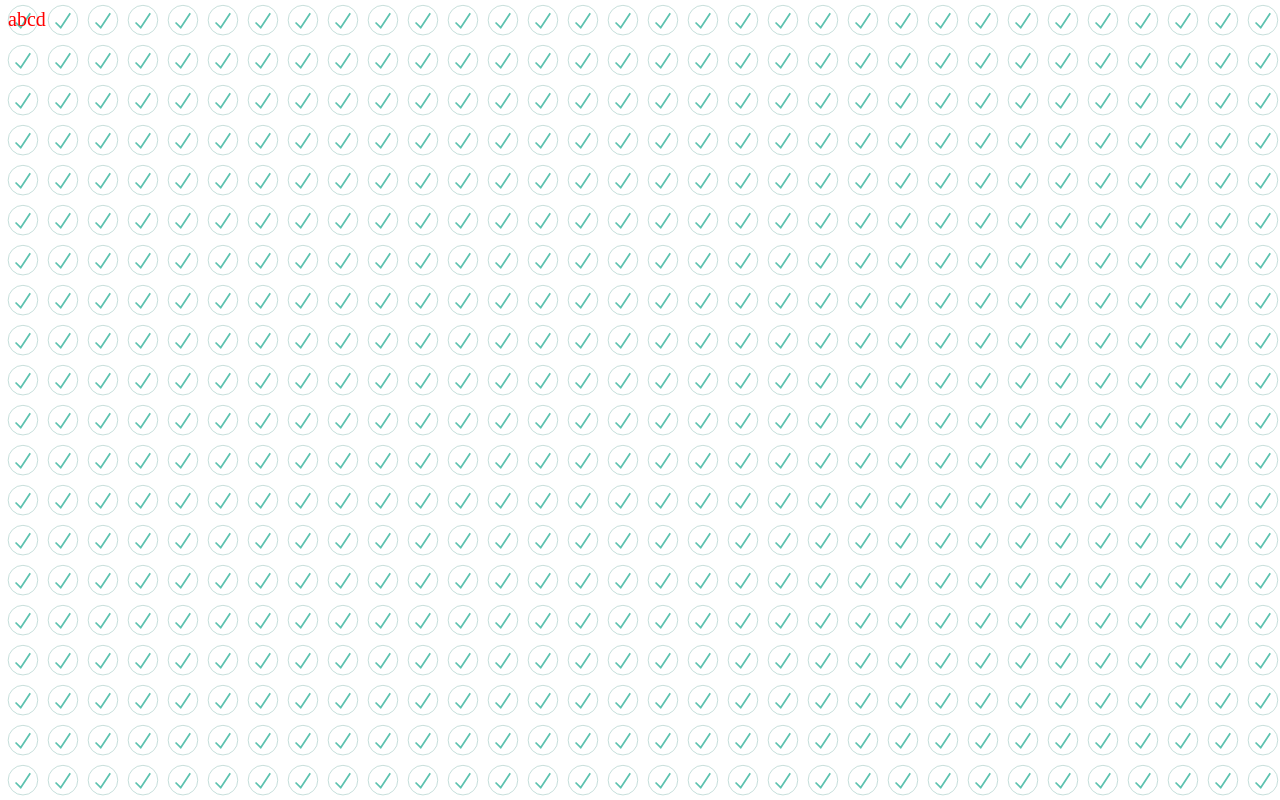
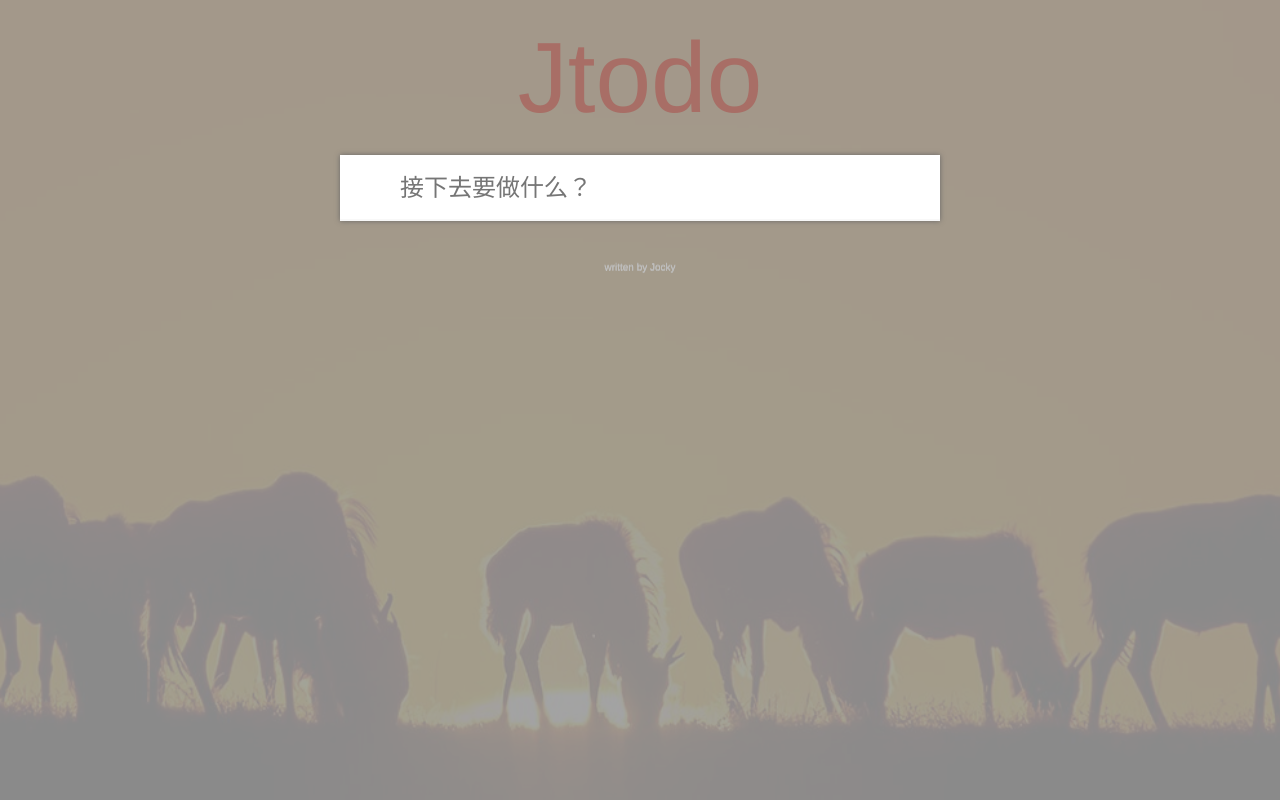
Before and after one commit to tcshendan/vue-ssr-tech, a Vue app: page / in a window 1280 px wide. Built offline with nearby package versions, Linux system fonts and the light colour scheme; the HTML template or start-up script is replaced by a standard one.

Commit message:
实现todo应用的界面1

```diff
--- a/package.json
+++ b/package.json
@@ -18,6 +18,7 @@
     "autoprefixer": "^9.3.1",
     "babel-helper-vue-jsx-merge-props": "^2.0.3",
     "babel-loader": "^8.0.4",
+    "babel-plugin-syntax-jsx": "^6.18.0",
     "babel-plugin-transform-vue-jsx": "^3.7.0",
     "css-loader": "^1.0.0",
     "file-loader": "^2.0.0",
--- a/src/app.vue
+++ b/src/app.vue
@@ -1,16 +1,41 @@
 <template>
-  <div>{{text}}</div>
+    <div id="app">
+        <div id="cover"></div>
+        <App_Header></App_Header>
+        <Todo></Todo>
+        <App_Footer></App_Footer>
+    </div>
 </template>
 
 <script>
+import App_Header from './todo/header.vue'
+import App_Footer from './todo/footer.jsx'
+import Todo from './todo/todo.vue'
+
 export default {
-  data() {
-    return {
-      text: 'abcd'
+    components: {
+        App_Header,
+        App_Footer,
+        Todo
     }
-  }
 }
 </script>
 
-<style>
+<style lang="stylus" scoped>
+#app
+    position absolute
+    left 0
+    right 0
+    top 0
+    bottom 0
+
+#cover
+    position absolute
+    left 0
+    right 0
+    top 0
+    bottom 0
+    background-color #999
+    opacity 0.9
+    z-index -1
 </style>
--- /dev/null
+++ b/src/assets/styles/footer.styl
@@ -0,0 +1,6 @@
+#footer
+    margin-top 40px
+    text-align center
+    color #bfbfbf
+    font-size 10px
+    text-shadow 0 1px 0 #bfbfbf
--- /dev/null
+++ b/src/assets/styles/global.styl
@@ -0,0 +1,13 @@
+html, body
+    margin 0
+    padding 0
+    width 100%
+    height 100%
+
+body
+    background-image url(../images/bg.jpeg)
+    background-size cover
+    background-position center center
+    font 14px 'Helvetica'
+    color #4d4d4d
+    font-weight 300
--- a/src/index.js
+++ b/src/index.js
@@ -1,9 +1,7 @@
 import Vue from 'vue'
 import App from './app.vue'
 
-import './assets/styles/test.css'
-import './assets/styles/test-stylus.styl'
-import './assets/images/bg.jpeg'
+import './assets/styles/global.styl'
 
 const root = document.createElement('div')
 document.body.append(root)
--- /dev/null
+++ b/src/todo/footer.jsx
@@ -0,0 +1,16 @@
+import '../assets/styles/footer.styl'
+
+export default {
+    data() {
+        return {
+            author: 'Jocky'
+        }
+    },
+    render() {
+        return (
+            <div id="footer">
+                <span>written by {this.author}</span>
+            </div>
+        )
+    }
+}
--- /dev/null
+++ b/src/todo/header.vue
@@ -0,0 +1,16 @@
+<template>
+    <header class="main-header">
+        <h1>Jtodo</h1>
+    </header>
+</template>
+
+<style lang="stylus" scoped>
+.main-header
+    text-align center
+    h1 {
+        font-size 100px
+        color rgba(175, 47, 47, 0.4)
+        font-weight 100
+        margin 20px
+    }
+</style>
--- /dev/null
+++ b/src/todo/todo.vue
@@ -0,0 +1,44 @@
+<template>
+    <section class="real-app">
+        <input
+            type="text"
+            class="add-input"
+            autofocus="autofocus"
+            placeholder="接下去要做什么？"
+            @keyup.enter="addTodo"
+        >
+    </section>
+</template>
+
+<script>
+export default {
+    methods: {
+        addTodo() {
+
+        }
+    }
+}
+</script>
+
+<style lang="stylus" scoped>
+.real-app
+    width 600px
+    margin 0 auto
+    box-shadow 0 0 5px #666
+
+.add-input
+    position relative
+    margin 0
+    width 100%
+    font-size 24px
+    font-family inherit
+    font-weight inherit
+    line-height 1.4em
+    border 0
+    outline none
+    color inherit
+    box-sizing border-box
+    padding 16px 16px 16px 60px
+    border none
+    box-shadow inset 0 -2px 1px rgba(0, 0, 0, 0.03);
+</style>
--- a/webpack.config.js
+++ b/webpack.config.js
@@ -41,7 +41,7 @@ module.exports = {
         ]
       },
       {
-        test: /\.styl$/,
+        test: /\.styl(us)?$/,
         use: [
           {
             loader: 'style-loader'
```
Also changed, not shown: .babelrc, src/todo/item.vue (added), src/todo/tabs.vue (added), 1 other file (tests, documents, lock files or other folders).
